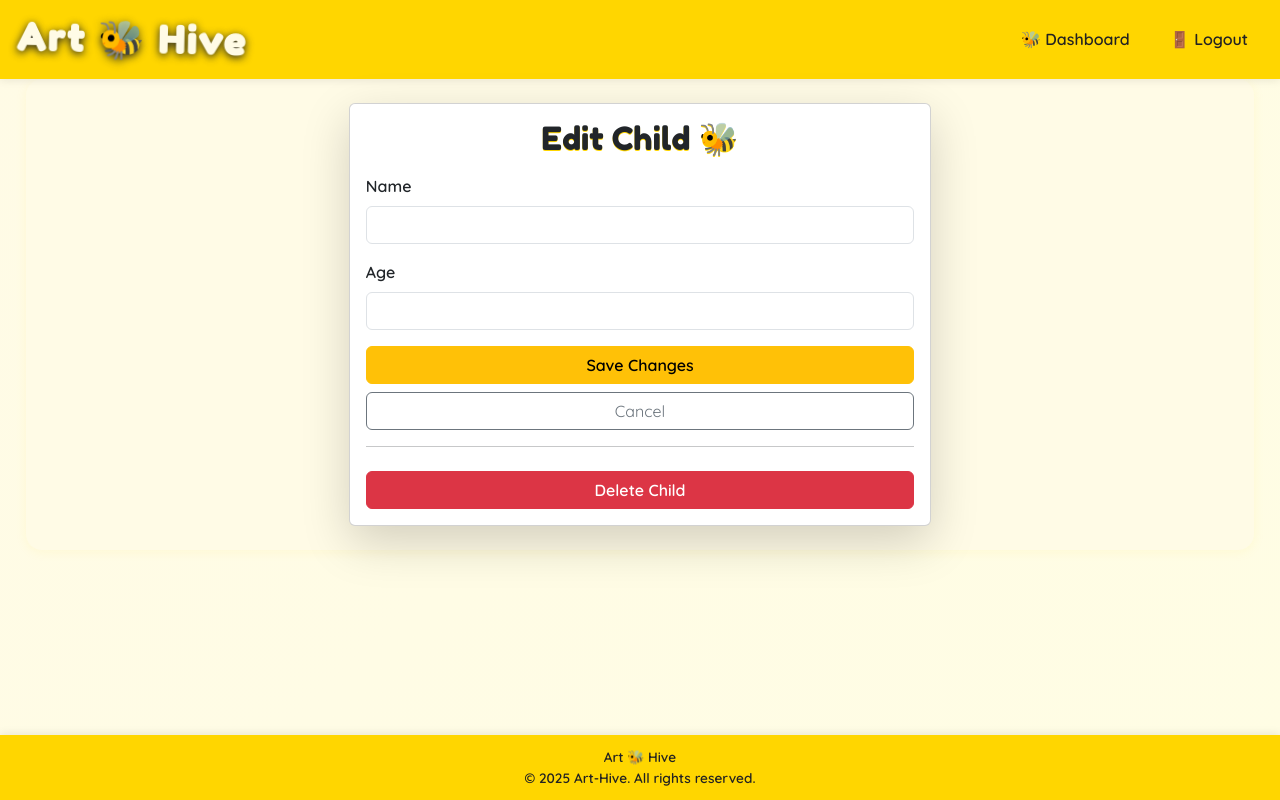
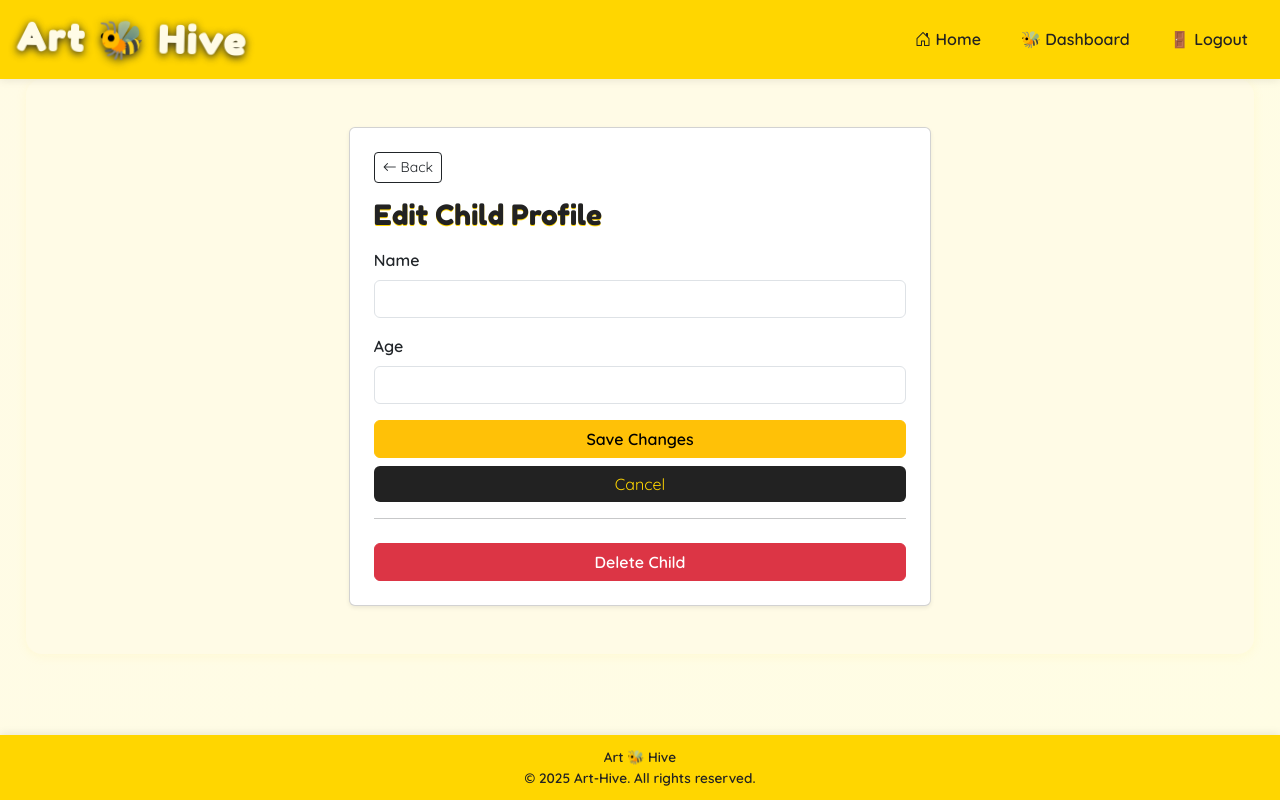
Before and after one commit to nazhameed/arthive, a Django app: template gallery/templates/edit_child.html in a window 1280 px wide. Run offline with Django 5.2, Linux system fonts and the light colour scheme; the template is opened without the code that fills it: values that come from a table or form of the project are taken from there, others are empty; the visitor is signed in with stand-in values (Sample User, id 1).

Commit message:
add back buttons to edit and add child

```diff
--- a/gallery/templates/base.html
+++ b/gallery/templates/base.html
@@ -24,11 +24,9 @@
     <div class="collapse navbar-collapse" id="navbarNav">
       <ul class="navbar-nav ms-auto">
         {% if user.is_authenticated %}
-          {% if request.resolver_match.url_name == 'dashboard' or request.resolver_match.url_name == 'gallery' %}
           <li class="nav-item">
-            <a class="nav-link btn btn-light text-dark fw-bold px-3 mx-1" href="{% url 'index' %}"><i class="bi bi-house-door"></i> Home</a>
+            <a class="nav-link btn btn-warning text-dark fw-bold px-3 mx-1" href="{% url 'index' %}"><i class="bi bi-house-door"></i> Home</a>
           </li>
-          {% endif %}
           <li class="nav-item">
             <a class="nav-link btn btn-warning text-dark fw-bold px-3 mx-1" href="{% url 'dashboard' %}">🐝 Dashboard</a>
           </li>
--- a/gallery/templates/edit_child.html
+++ b/gallery/templates/edit_child.html
@@ -1,12 +1,14 @@
 {% extends 'base.html' %}
 {% block content %}
-<div class="container container-medium py-4">
+<div class="container container-medium py-5">
   <div class="row justify-content-center">
-    <div class="col-md-7 col-lg-6">
-      <div class="card shadow-lg">
-        <div class="card-body">
-          <h2 class="card-title text-center mb-3 gallery-title">Edit Child 🐝</h2>
-          <form method="post" novalidate>
+    <div class="col-md-8 col-lg-6">
+      <div class="card shadow-sm card-honey">
+        <div class="card-body p-4">
+          <!-- Back button -->
+          <a href="{% url 'dashboard' %}" class="btn btn-outline-dark btn-sm mb-3"><i class="bi bi-arrow-left"></i> Back</a>
+          <h3 class="mb-3 text-honey-warn">Edit Child Profile</h3>
+          <form method="post" novalidate class="mb-3">
             {% csrf_token %}
             {{ form.non_field_errors }}
             <div class="mb-3">
@@ -18,7 +20,7 @@
               {{ form.age }}
             </div>
             <button type="submit" class="btn btn-warning w-100 fw-bold">Save Changes</button>
-            <a href="{% url 'dashboard' %}" class="btn btn-outline-secondary w-100 mt-2">Cancel</a>
+            <a href="{% url 'dashboard' %}" class="btn btn-secondary w-100 mt-2">Cancel</a>
           </form>
           <hr>
           <!-- Route to dedicated delete confirmation page (same flow as artwork) -->
```
